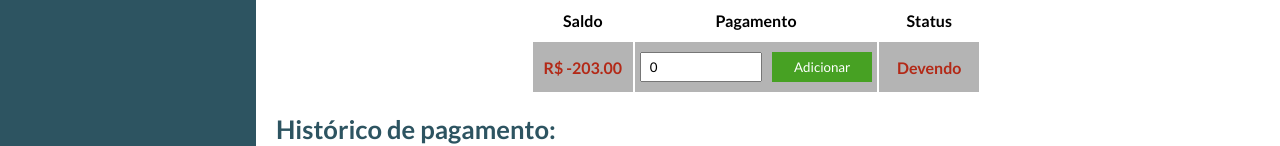
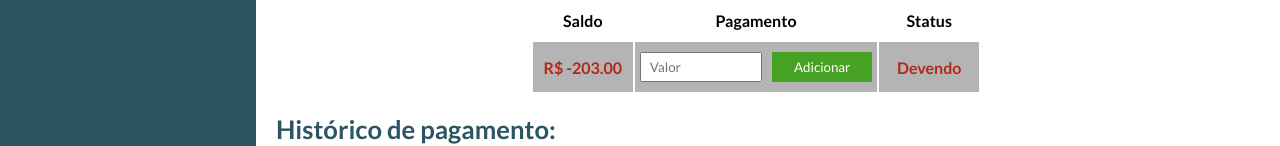
Before and after one commit to heitor2002/gerenciador-de-vendas, a React (Vite) app: page /clientes/1 in a window 1280 px wide. Shown: the part 601-747 px from the top of the page. Built offline with nearby package versions, Linux system fonts and the light colour scheme; data requests are answered from the project's data file.

Commit message:
feat: envio de pagamento para histórico.

```diff
--- a/src/components/box-components/PaymentTable.jsx
+++ b/src/components/box-components/PaymentTable.jsx
@@ -1,7 +1,11 @@
 import { useState } from "react";
 
 const PaymentTable = (props) => {
-  const [payment, setPayment] = useState(0);
+  const [payment, setPayment] = useState();
+  const handleSubmit = (e) => {
+    e.preventDefault();
+    console.log(payment)
+  };
 
   return (
     <div className="payment-table">
@@ -16,8 +20,8 @@ const PaymentTable = (props) => {
             R$ {(props.addedValue - props.accumulatedValue).toFixed(2)}
           </td>
           <td className="payment-buttons">
-            <form>
-              <input type="number" placeholder="Valor" value={payment} />
+            <form onSubmit={handleSubmit}>
+              <input type="number" placeholder="Valor" value={payment} onChange={(e) => setPayment(e.target.value)} />
               <input type="submit" value="Adicionar" />
             </form>
           </td>
```
